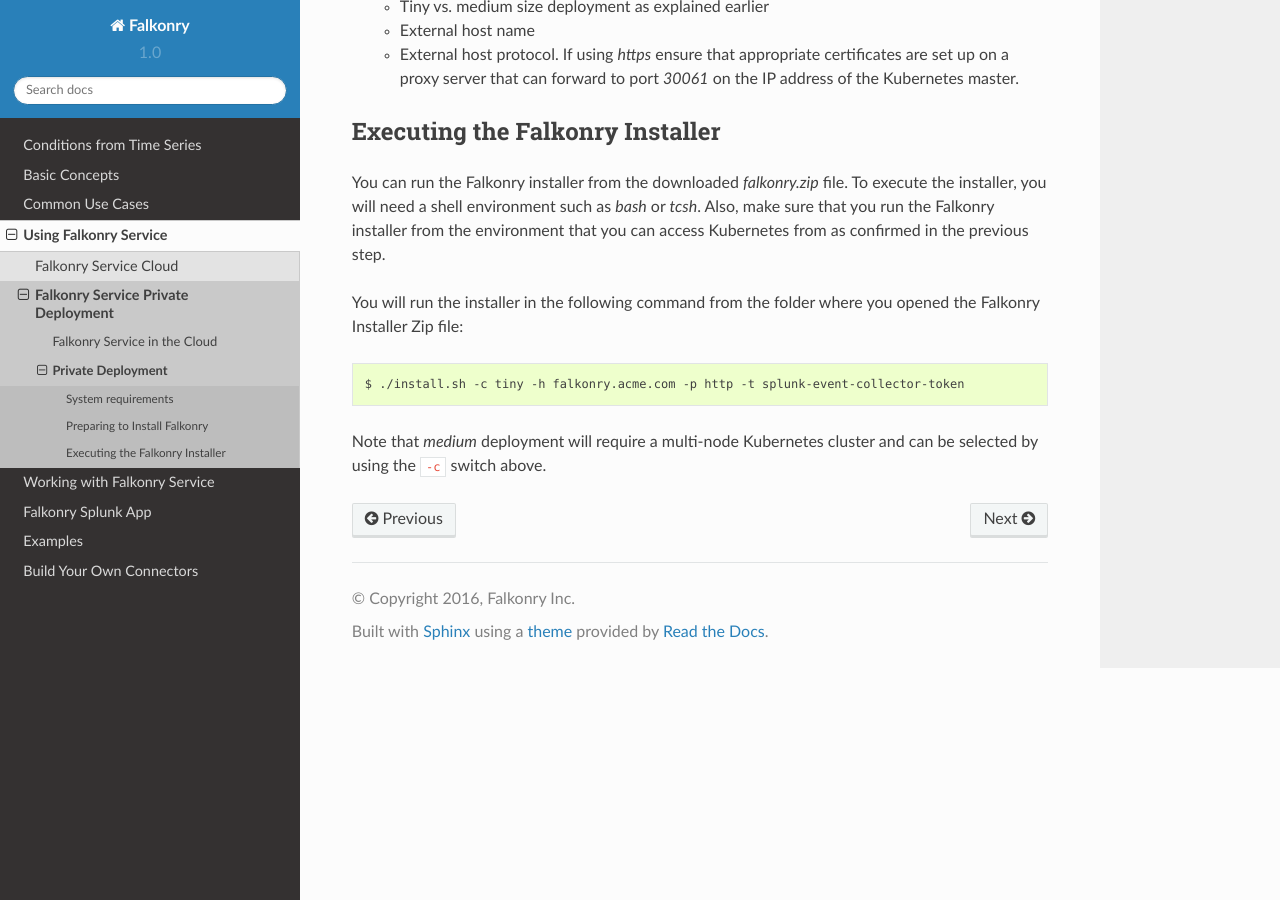
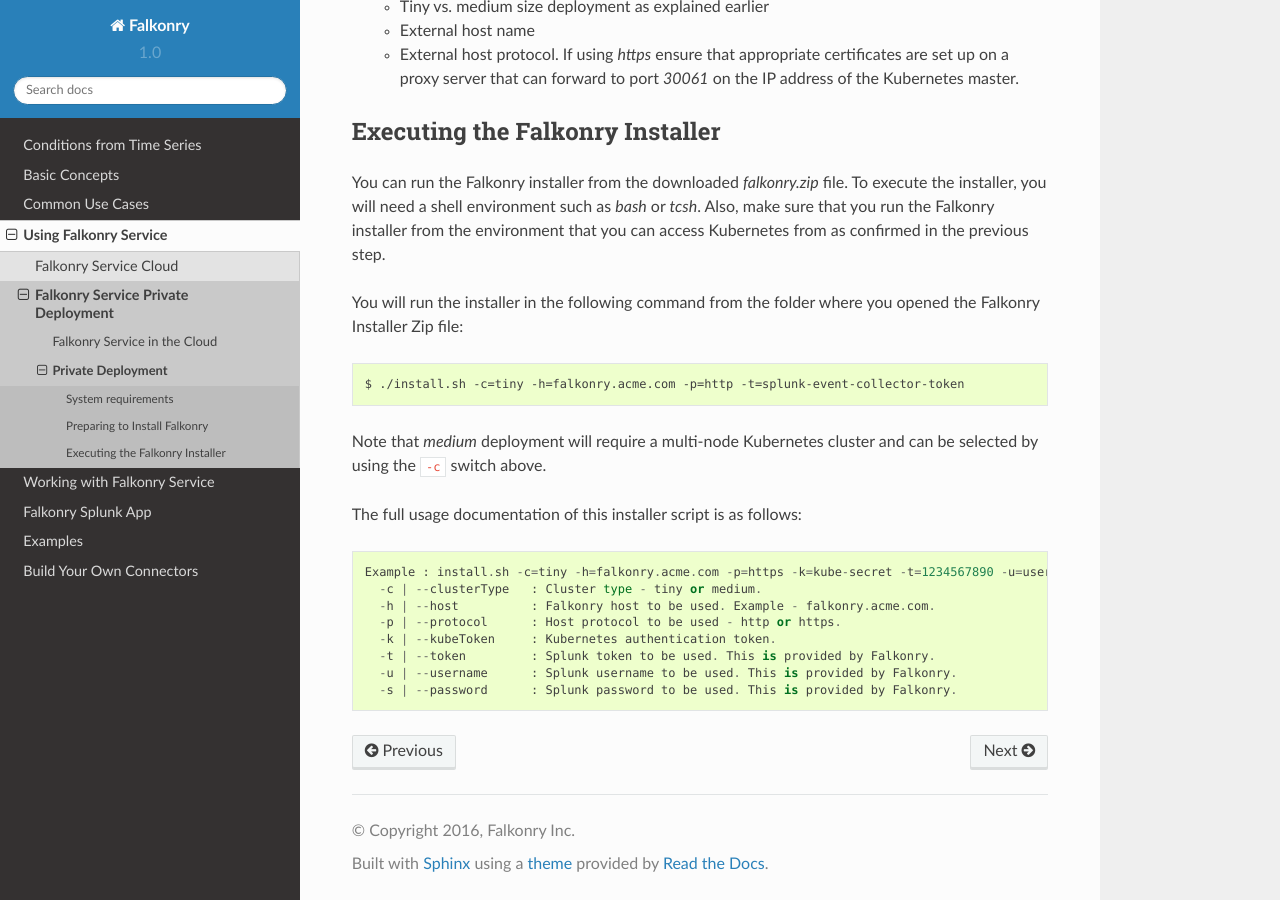
Before and after one commit to suhas-mehta/support, a Sphinx documentation site: the page built from docs/using/deployment.rst, in a window 1280 px wide and 900 px high, scrolled down 1365 px. Built offline with Sphinx 7.4.7 and the Read the Docs theme 2.0.0, drawn with Linux system fonts in a browser that asks for light colours.

Commit message:
Updating installer options

```diff
--- a/docs/using/deployment.rst
+++ b/docs/using/deployment.rst
@@ -81,7 +81,18 @@
 You will run the installer in the following command from the folder where you opened the
 Falkonry Installer Zip file::
 
-  $ ./install.sh -c tiny -h falkonry.acme.com -p http -t splunk-event-collector-token
+  $ ./install.sh -c=tiny -h=falkonry.acme.com -p=http -t=splunk-event-collector-token
 
 Note that `medium` deployment will require a multi-node Kubernetes cluster and can be
 selected by using the ``-c`` switch above.
+
+The full usage documentation of this installer script is as follows::
+
+  Example : install.sh -c=tiny -h=falkonry.acme.com -p=https -k=kube-secret -t=1234567890 -u=username -s=secret"
+    -c | --clusterType   : Cluster type - tiny or medium.
+    -h | --host          : Falkonry host to be used. Example - falkonry.acme.com.
+    -p | --protocol      : Host protocol to be used - http or https.
+    -k | --kubeToken     : Kubernetes authentication token.
+    -t | --token         : Splunk token to be used. This is provided by Falkonry.
+    -u | --username      : Splunk username to be used. This is provided by Falkonry.
+    -s | --password      : Splunk password to be used. This is provided by Falkonry.
```
